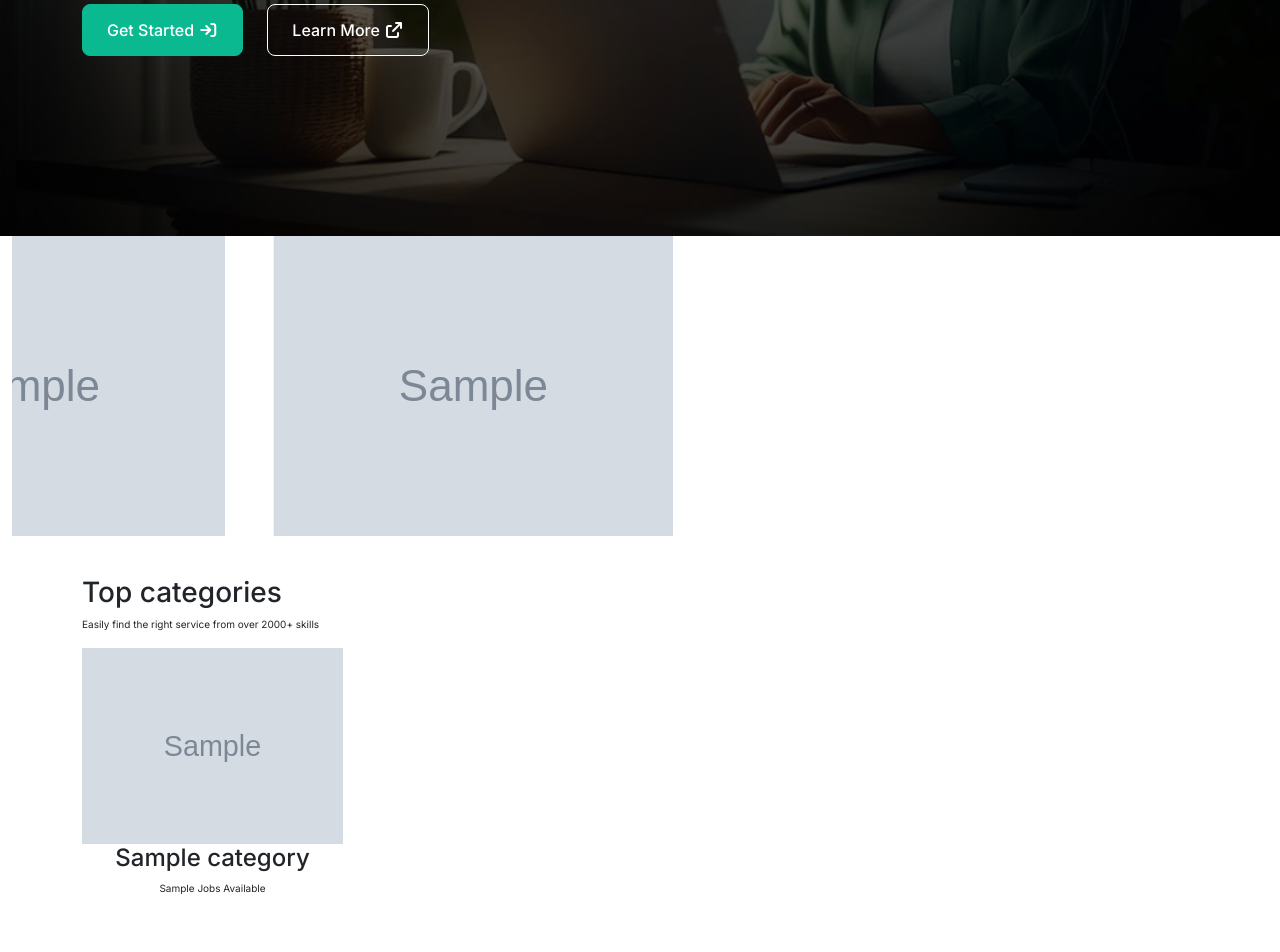
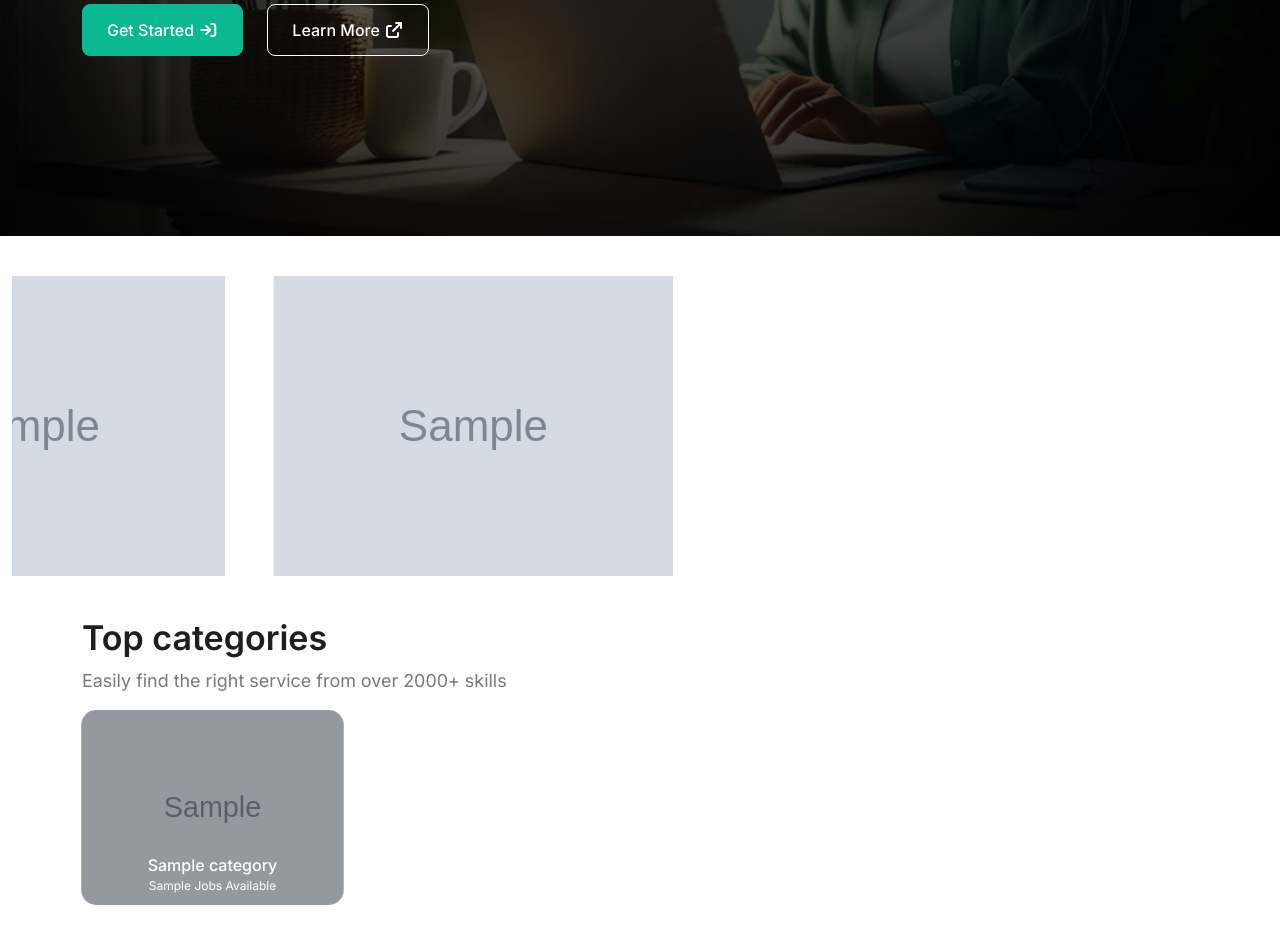
Before and after one commit to athikapriya/django-job-portal, a Django app: template base/templates/base/index.html in a window 1280 px wide. Shown: the part 479-1431 px from the top of the page. After the commit the page ends 1384 px from the top, so only its background shows below. Run offline with Django 3.2, Linux system fonts and the light colour scheme; the template is opened without the code that fills it: most values are stand-ins (such as "Sample title", 1, 10 or a date in 2020); grey boxes marked "Sample" are stand-in pictures; some libraries are stand-ins or nearby versions; some web fonts are replaced.

Commit message:
style top categories section

```diff
--- a/base/static/base/css/style.css
+++ b/base/static/base/css/style.css
@@ -42,6 +42,21 @@ html {
     font-weight: 500;
     line-height: 1.5rem;
 }
+
+.section-heading{
+    font-weight: 600;
+    font-size: 2.125rem;
+    line-height: 2.75rem;
+    color: var(--tertiary-color);
+}
+
+.section-description{
+    font-weight: 400;
+    font-size: 1.12rem;
+    line-height: 1.625rem;
+    color: var(--quaternary-color);
+}
+
 /* reset code and commoncode ends here */
 
 
@@ -198,6 +213,9 @@ nav{
 
 
 /* infinite loop starts here */
+#infinite-loop{
+    padding-top: 40px;
+}
 
 .logo-slider{
     overflow-x: hidden;
@@ -230,3 +248,65 @@ nav{
     }
 }
 /* infinite loop ends here */
+
+
+/* top category starts here */
+
+.category-box{
+    position: relative;
+
+    overflow: hidden;
+    border-radius: 15px;
+    display: inline-block;
+}
+
+.overlay{
+    position: absolute;
+    top: 0;
+    left: 0;
+    right: 0;
+    bottom: 0;
+    width: 92%;
+    height: 100%;
+    display: flex;
+    flex-direction: column;
+    align-items: center;
+    justify-content: end;
+    margin: 0px auto;
+
+    z-index: 2;
+    background: rgba(0, 0, 0, 0.30);
+    padding-bottom: 10px;
+    border-radius: 15px;
+}
+
+.category-box img{
+    border-radius: 15px;
+
+    width: 100%;
+    height: auto;
+    display: block;
+}
+
+.category-name{
+    font-size: 1rem;
+    line-height: 1.5rem;
+    font-weight: 500;
+    color: var(--secondary-color);
+    margin: 0;
+    padding: 0;
+
+    z-index: 3;
+    position: relative;
+    margin: 0;
+}
+
+.jobs-available{
+    color: var(--secondary-color);
+    font-size: 0.75rem;
+
+    z-index: 3;
+    position: relative;
+    margin: 0;
+}
+/* top category ends here */
```
